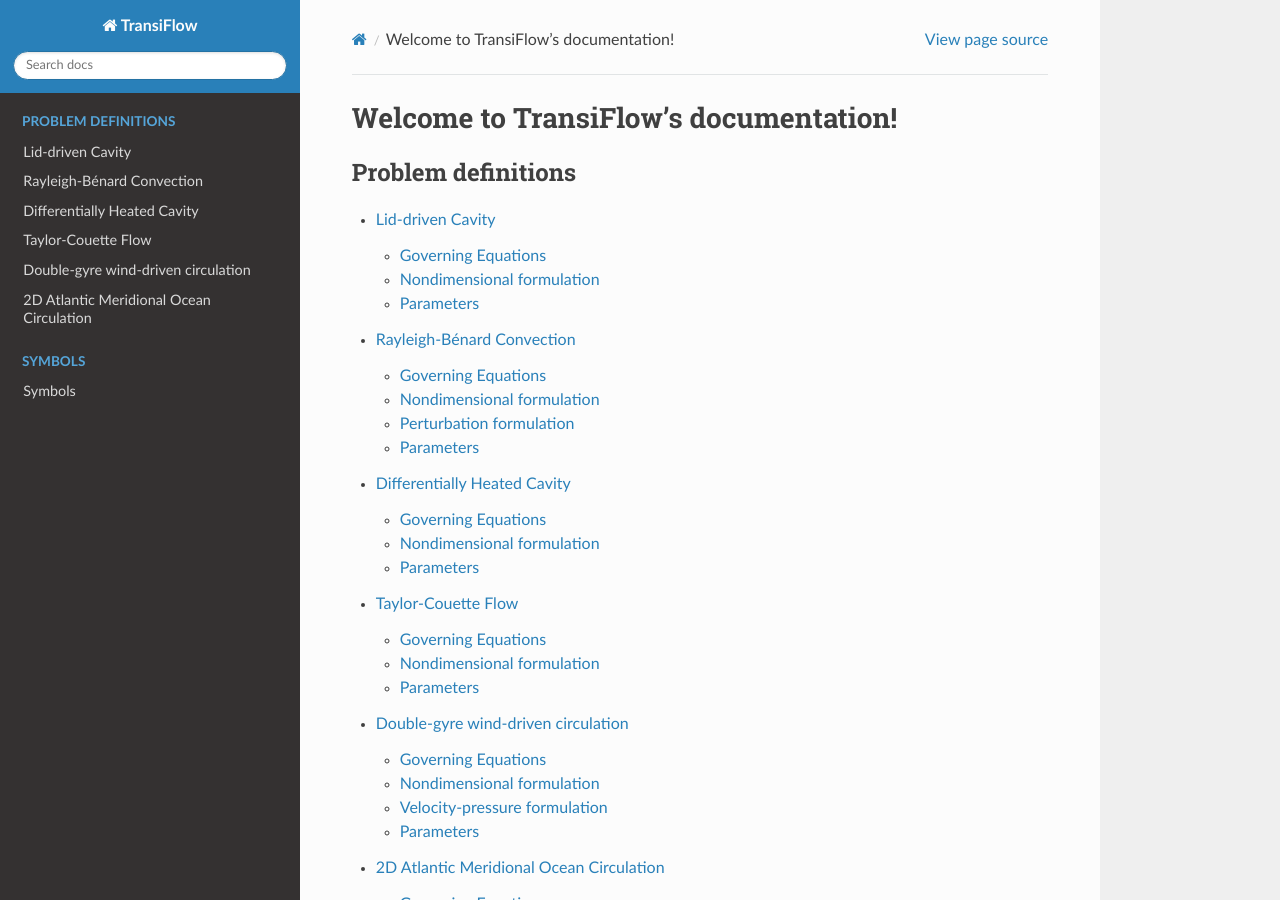
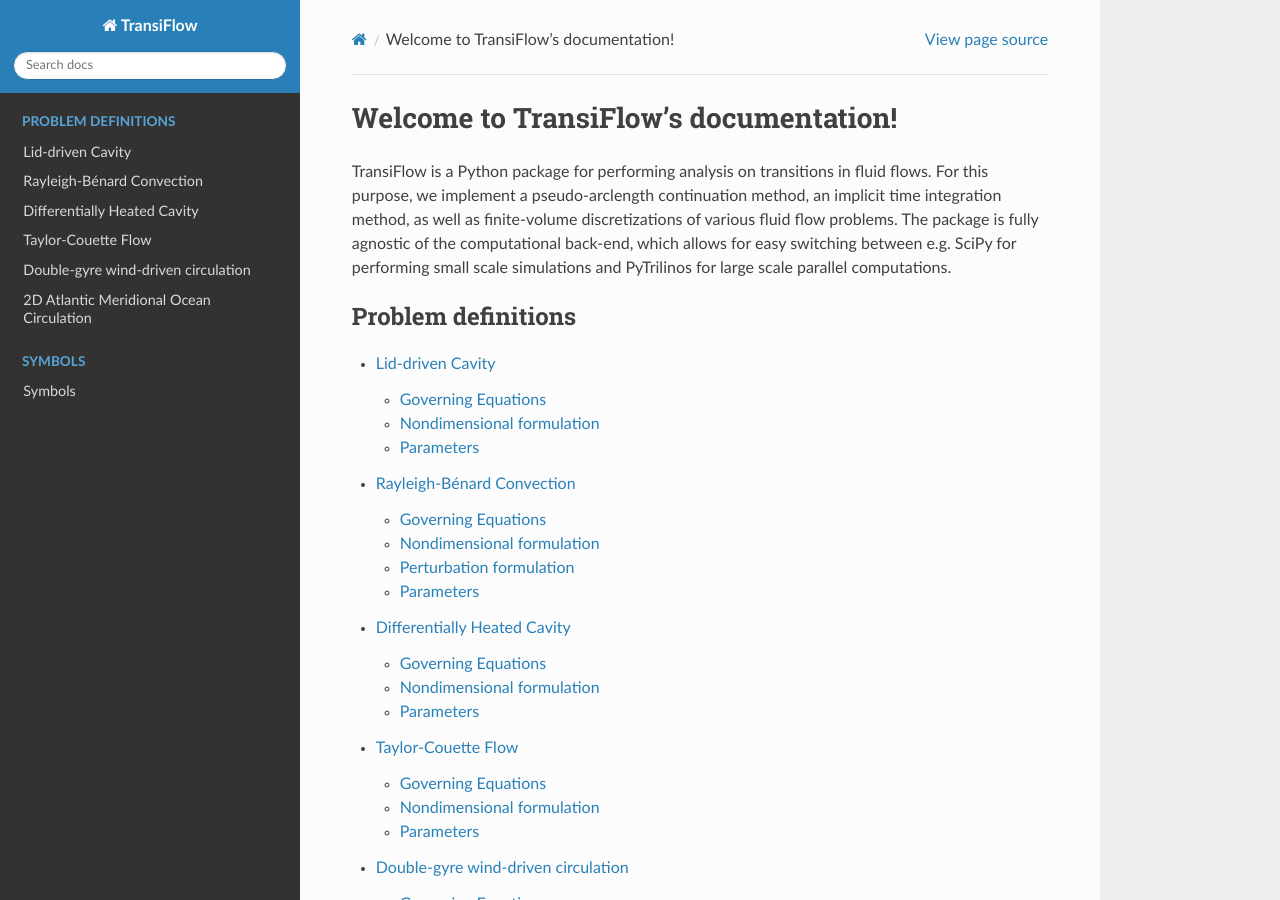
Before and after one commit to BIMAU/transiflow, a Sphinx documentation site: the page built from docs/index.rst, in a window 1280 px wide and 900 px high. Built offline with Sphinx 7.4.7 and the Read the Docs theme 2.0.0, drawn with Linux system fonts in a browser that asks for light colours; pages that are not in the unit, such as notebooks, are missing from menus.

Commit message:
docs: Add a short description of the package.

```diff
--- a/docs/index.rst
+++ b/docs/index.rst
@@ -5,6 +5,10 @@
 
 Welcome to TransiFlow's documentation!
 ======================================
+
+TransiFlow is a Python package for performing analysis on transitions in fluid flows.
+For this purpose, we implement a pseudo-arclength continuation method, an implicit time integration method, as well as finite-volume discretizations of various fluid flow problems.
+The package is fully agnostic of the computational back-end, which allows for easy switching between e.g. SciPy for performing small scale simulations and PyTrilinos for large scale parallel computations.
 
 .. _problem definitions:
 .. toctree::
```
